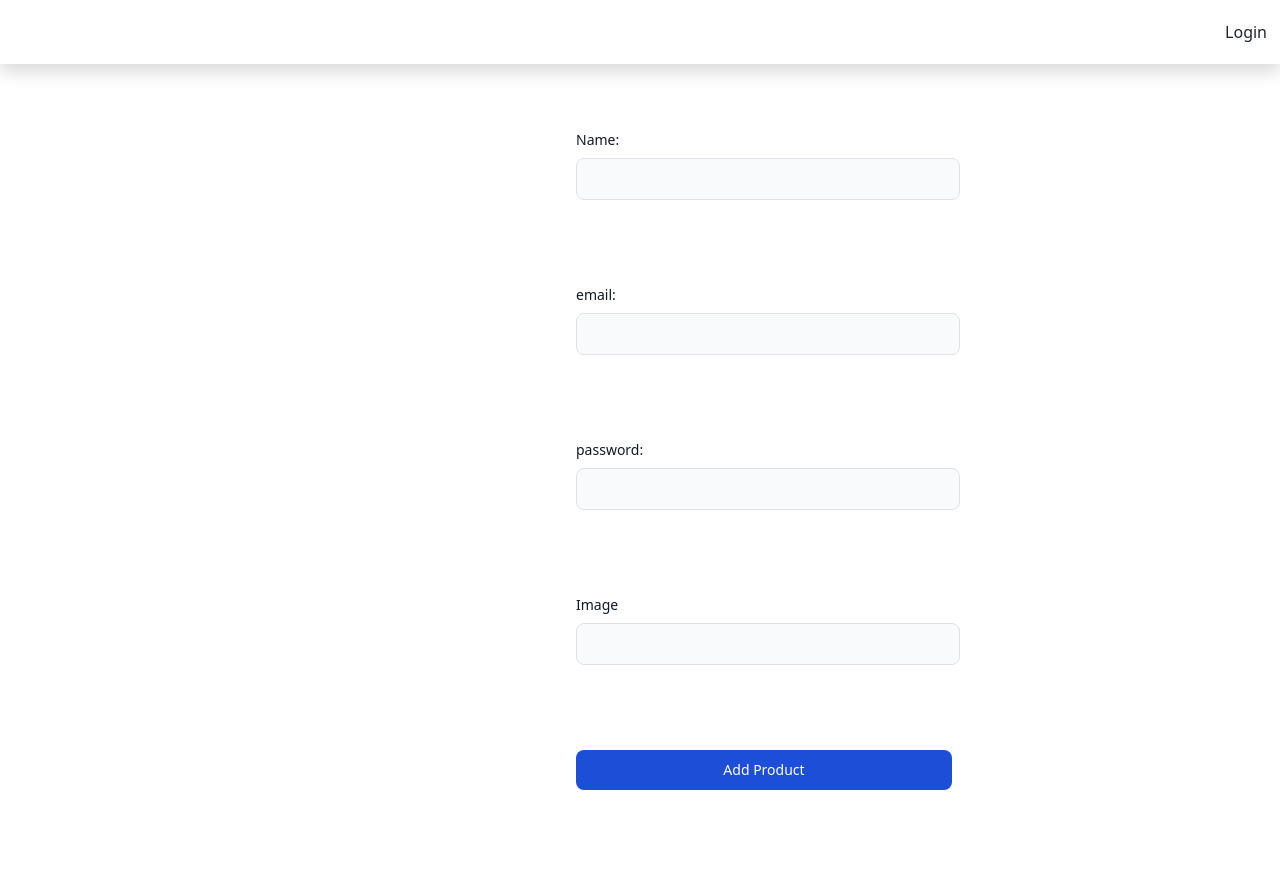
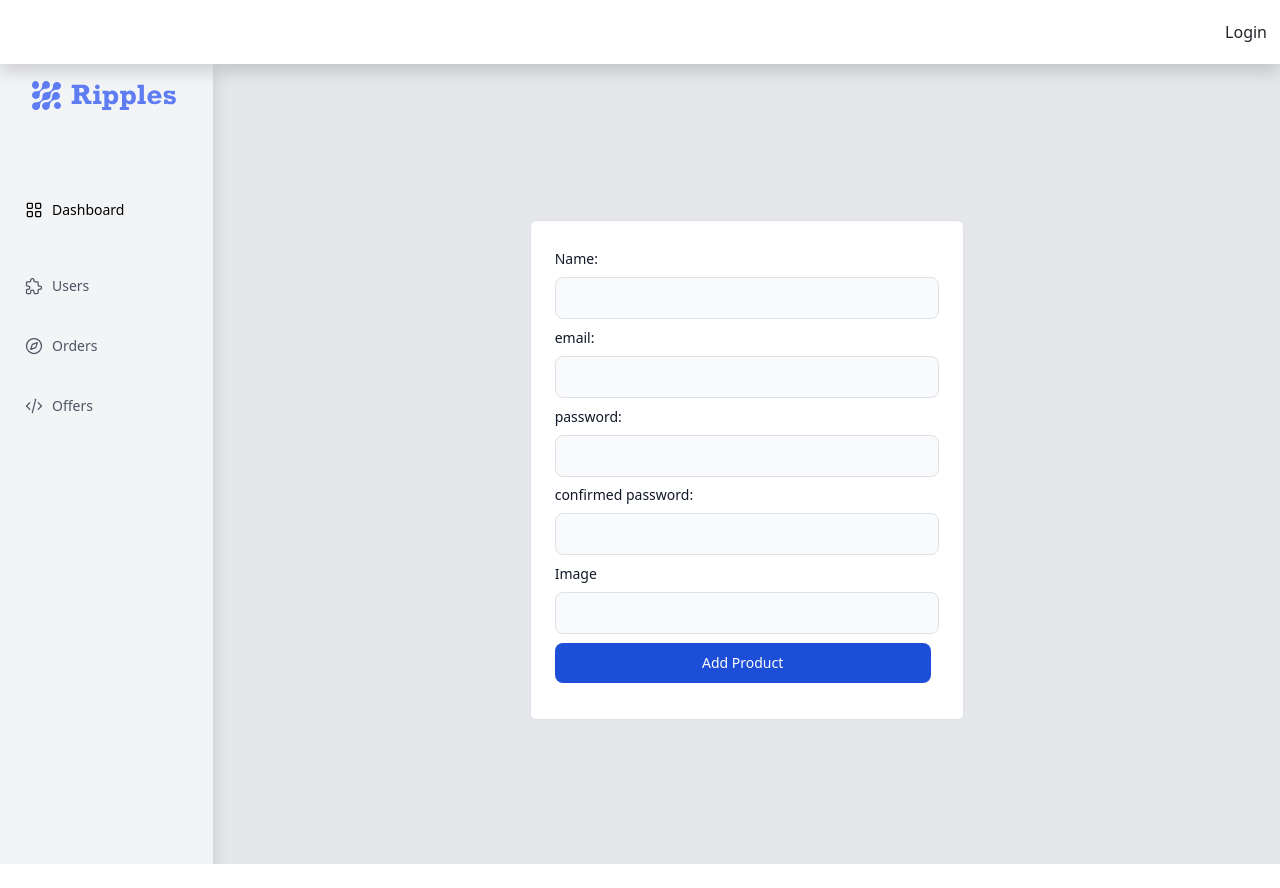
Before and after one commit to fatenhussein/FiftyFiftyDashBoard, a React (Create React App) app: page /addCustomer in a window 1280 px wide. After the commit the page ends 864 px from the top, so only its background shows below. Built offline with nearby package versions, Linux system fonts and the light colour scheme; no server answers.

Commit message:
users commit

```diff
--- a/src/pages/AddCustomer.jsx
+++ b/src/pages/AddCustomer.jsx
@@ -1,6 +1,7 @@
 import axios from 'axios';
 import React, { useState } from 'react';
 import { useNavigate } from 'react-router-dom';
+import Aside from '../components/Aside';
 export default function AddCustomer() {
   // const id = sessionStorage.getItem("vendorId");
   // const nav = useNavigate();
@@ -35,8 +36,14 @@ export default function AddCustomer() {
   };
 
   return (
-    <>
-      <div className="  mb-6 p-4 sm:ml-64 grid justify-center items-center h-screen">
+    <div className="w-full h-full bg-gray-200">
+    <div className="flex  flex-no-wrap">
+
+      <Aside/>
+      <div className="flex justify-center items-center w-full flex-no-wrap">
+
+
+      <div className=" mb-2 p-4  grid justify-center items-center bg-[white]  h-[500px] mt-[20px] border border-[black] rounded">
         <div>
           <label
             htmlFor="default-input"
@@ -84,6 +91,20 @@ export default function AddCustomer() {
             htmlFor="default-input"
             className="block mb-2 text-sm font-medium text-gray-900 dark:text-white"
           >
+            confirmed password:
+          </label>
+          <input
+            onChange={handleInputChange}
+            name="password"
+            type="password"
+            className="bg-gray-50 border border-gray-300 text-gray-900 text-sm rounded-lg focus:ring-blue-500 focus:border-blue-500 block w-96  p-2.5 dark:bg-gray-700 dark:border-gray-600 dark:placeholder-gray-400 dark:text-white dark:focus:ring-blue-500 dark:focus:border-blue-500"
+          />
+        </div>
+        <div>
+          <label
+            htmlFor="default-input"
+            className="block mb-2 text-sm font-medium text-gray-900 dark:text-white"
+          >
             Image
           </label>
           <input
@@ -93,34 +114,7 @@ export default function AddCustomer() {
             className="bg-gray-50 border border-gray-300 text-gray-900 text-sm rounded-lg focus:ring-blue-500 focus:border-blue-500 block w-96  p-2.5 dark:bg-gray-700 dark:border-gray-600 dark:placeholder-gray-400 dark:text-white dark:focus:ring-blue-500 dark:focus:border-blue-500"
           />
         </div>
-        {/* <div>
-          <label
-            htmlFor="default-input"
-            className="block mb-2 text-sm font-medium text-gray-900 dark:text-white"
-          >
-            Quantity:
-          </label>
-          <input
-            onChange={handleInputChange}
-            name="quantity"
-            type="text"
-            className="bg-gray-50 border border-gray-300 text-gray-900 text-sm rounded-lg focus:ring-blue-500 focus:border-blue-500 block w-96  p-2.5 dark:bg-gray-700 dark:border-gray-600 dark:placeholder-gray-400 dark:text-white dark:focus:ring-blue-500 dark:focus:border-blue-500"
-          />
-        </div>
-        <div> */}
-        {/* <label
-            htmlFor="default-input"
-            className="block mb-2 text-sm font-medium text-gray-900 dark:text-white"
-          >
-            Price:
-          </label>
-          <input
-            onChange={handleInputChange}
-            name="price"
-            type="text"
-            className="bg-gray-50 border border-gray-300 text-gray-900 text-sm rounded-lg focus:ring-blue-500 focus:border-blue-500 block w-96  p-2.5 dark:bg-gray-700 dark:border-gray-600 dark:placeholder-gray-400 dark:text-white dark:focus:ring-blue-500 dark:focus:border-blue-500"
-          />
-        </div> */}
+
         <button
           onClick={handelSubmit}
           type="button"
@@ -129,6 +123,8 @@ export default function AddCustomer() {
           Add Product
         </button>
       </div>
-    </>
+    </div>
+    </div>
+    </div>
   );
 }
--- a/src/pages/CustomerList.jsx
+++ b/src/pages/CustomerList.jsx
@@ -82,7 +82,7 @@ export default function CustomersList() {
       <div className="flex flex-no-wrap">
         <Aside />
         <div className="p-4  w-full">
-          <Link to="/add">
+          <Link to="/addCustomer">
             <button
               type="button"
               className="text-white bg-blue-700 hover:bg-blue-800 focus:ring-4 focus:ring-blue-300 font-medium rounded-lg text-sm px-5 py-2.5 mr-2 mb-2 dark:bg-blue-600 dark:hover:bg-blue-700 focus:outline-none dark:focus:ring-blue-800"
--- a/src/pages/EditCustomer.jsx
+++ b/src/pages/EditCustomer.jsx
@@ -50,10 +50,11 @@ export default function EditCustomer() {
 
   return (
     <div className="w-full h-full bg-gray-200">
-    <div className="flex flex-no-wrap">
+    <div className="flex  flex-no-wrap">
 
       <Aside/>
-      <div className="  mb-6 p-4 sm:ml-64 grid justify-center items-center h-screen">
+      <div className="flex justify-center items-center w-full flex-no-wrap">
+      <div className="  mb-2 p-4  grid justify-center items-center bg-[white]  h-[500px] mt-[20px] border border-[black] rounded ">
         <div>
           <label
             htmlFor="name"
@@ -154,5 +155,6 @@ export default function EditCustomer() {
       </div>
     </div>
     </div>
+    </div>
   );
 }
```
